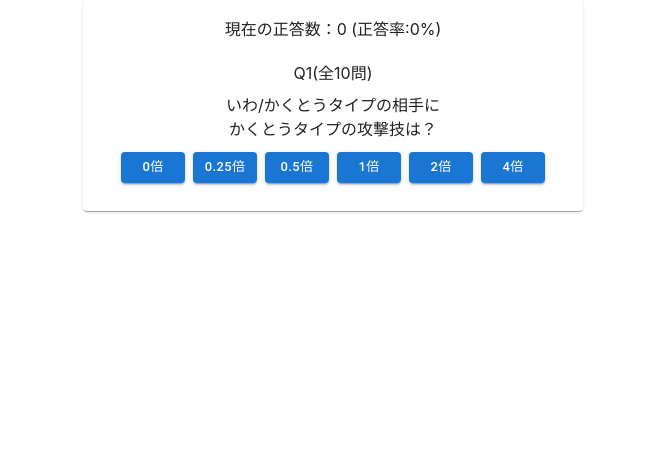
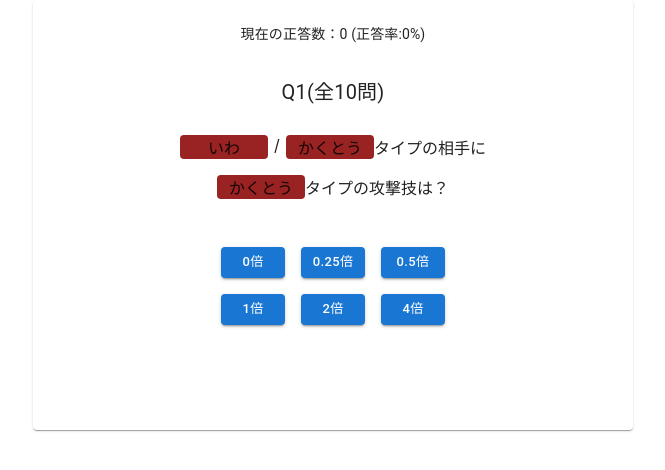
Before and after one commit to kotosanagi/pokeQuiz, a React (Create React App) app: page / in a window 1280 px wide. Shown: the top 470 px of the page, without its empty margins (307-972 px from the left). Built offline with nearby package versions, Linux system fonts and the light colour scheme.

Commit message:
fix style

```diff
--- a/src/component/Answer.tsx
+++ b/src/component/Answer.tsx
@@ -1,109 +1,59 @@
 import React from 'react';
 import Button from "@mui/material/Button";
 import { State } from '../logic/quizLogic';
-import { Table, TableBody, TableCell, TableContainer, TableHead, TableRow } from '@mui/material';
-import Question from './Question';
+import Box from '@mui/material/Box';
+import Table from '@mui/material/Table';
+import { TableCell, TableRow } from '@mui/material';
 
 export default function Answer(props: {
     buttonHandler: (code: string) => void;
     state: State;
 }) {
-    const defType1List = props.state.questions.map(question => <div>{question.defenceType1}</div>);
-    const defType2List = props.state.questions.map(question => <div>{question.defenceType2}</div>);
-    const attackTypeList = props.state.questions.map(question => <div>{question.attackType}</div>);
-    const correctAnswerList = props.state.questions.map(question => <div>{question.correctAnswer}</div>);
-    const answerList = props.state.answers.map(answer => <div>{answer}</div>);
-    function createData(
-        def1: string,
-        def2: string,
-        atk:  string,
-        correctAnswer: number,
-        yourAnswer: number,
-    ) {
-        return {def1, def2, atk, correctAnswer, yourAnswer};
-    }
-    function createRows(
-        state: State,
-    ) {
-        let rows = Array(0);
-        if (state.isResult) {
-            state.questions.map((questionSet, index) => {
-                const def2 = questionSet.defenceType2 ? questionSet.defenceType2 : ''
-                rows.push(createData(
-                    questionSet.defenceType1,
-                    def2,
-                    questionSet.attackType,
-                    questionSet.correctAnswer,
-                    state.answers[index]
-                ))
-            })
-        }
-
-        return rows;
-    }
-    const rows = createRows(props.state);
-
+    const state = props.state
+    const question = state.questions[state.nowQuizNum - 1]
+    const answer = state.answers[state.nowQuizNum-1]
     return (
         <div>
-            { props.state.isQuestion && !props.state.isResult &&
-            <div>
-                <Button size="small" sx={{ m: 0.5 }} variant='contained' onClick={() => props.buttonHandler("0")} >0倍</Button>
-                <Button size="small" sx={{ m: 0.5 }} variant='contained' onClick={() => props.buttonHandler("0.25")} >0.25倍</Button>
-                <Button size="small" sx={{ m: 0.5 }} variant='contained' onClick={() => props.buttonHandler("0.5")} >0.5倍</Button>
-                <Button size="small" sx={{ m: 0.5 }} variant='contained' onClick={() => props.buttonHandler("1")} >1倍</Button>
-                <Button size="small" sx={{ m: 0.5 }} variant='contained' onClick={() => props.buttonHandler("2")} >2倍</Button>
-                <Button size="small" sx={{ m: 0.5 }} variant='contained' onClick={() => props.buttonHandler("4")} >4倍</Button>
-            </div>
+            { state.isQuestion && !state.isResult &&
+            <Box sx={{m:4}}>
+                <Box>
+                    <Button size="small" sx={{ m: 1 }} variant='contained' onClick={() => props.buttonHandler("0")} >0倍</Button>
+                    <Button size="small" sx={{ m: 1 }} variant='contained' onClick={() => props.buttonHandler("0.25")} >0.25倍</Button>
+                    <Button size="small" sx={{ m: 1 }} variant='contained' onClick={() => props.buttonHandler("0.5")} >0.5倍</Button>
+                </Box>
+                <Box>
+                    <Button size="small" sx={{ m: 1 }} variant='contained' onClick={() => props.buttonHandler("1")} >1倍</Button>
+                    <Button size="small" sx={{ m: 1 }} variant='contained' onClick={() => props.buttonHandler("2")} >2倍</Button>
+                    <Button size="small" sx={{ m: 1 }} variant='contained' onClick={() => props.buttonHandler("4")} >4倍</Button>
+                </Box>
+            </Box>
             }
-            { !props.state.isQuestion &&
+            { !state.isQuestion &&
             <div>
                 <div>
-                    { props.state.questions[props.state.nowQuizNum-1].correctAnswer === props.state.answers[props.state.nowQuizNum-1]
-                    ?
-                        <div><b>正解！</b></div>
-                    :
-                        <div><b>不正解...</b></div>
+                    { question.correctAnswer === answer
+                        ? <Box sx={{fontSize:24, color:'green', m:2}}>正解！！！ </Box>
+                        : <Box sx={{fontSize:24, color:'blue', m:2}}>不正解...</Box>
                     }
                     {
-                        <div>
-                            正答:{props.state.questions[props.state.nowQuizNum-1].correctAnswer}
-                            <br />
-                            あなたの回答:{props.state.answers[props.state.nowQuizNum-1]}
-                        </div>
+                        <Table size="small" sx={{width:200, mx:"auto", mb:2}}>
+                            <TableRow>
+                                <TableCell>正答</TableCell>
+                                <TableCell>{question.correctAnswer}倍</TableCell>
+                            </TableRow>
+                            <TableRow>
+                                <TableCell>あなたの回答</TableCell>
+                                <TableCell>{answer}倍</TableCell>
+                            </TableRow>
+                        </Table>
                     }
-                    <Button size="small" sx={{ m: 0.5 }} variant='contained' onClick={() => props.buttonHandler("次へ")} >次へ</Button>
+                    <Button
+                        size="small"
+                        sx={{ m: 0.5 }}
+                        variant='contained'
+                        onClick={() => props.buttonHandler("次へ")}
+                    >次へ</Button>
                 </div>
-            </div>
-            }
-            { props.state.isResult &&
-            <div>
-                <TableContainer>
-                    <Table>
-                        <TableHead>
-                            <TableCell>問題番号</TableCell>
-                            <TableCell>防御タイプ1</TableCell>
-                            <TableCell>防御タイプ2</TableCell>
-                            <TableCell>攻撃タイプ</TableCell>
-                            <TableCell>正答</TableCell>
-                            <TableCell>あなたの答え</TableCell>
-                        </TableHead>
-                        <TableBody>
-                            {rows.map((row, index) => (
-                                <TableRow
-                                    key={index + 1}
-                                >
-                                    <TableCell>{index + 1}</TableCell>
-                                    <TableCell>{row.def1}</TableCell>
-                                    <TableCell>{row.def2}</TableCell>
-                                    <TableCell>{row.atk}</TableCell>
-                                    <TableCell>{row.correctAnswer}</TableCell>
-                                    <TableCell>{row.yourAnswer}</TableCell>
-                                </TableRow>
-                            ))}
-                        </TableBody>
-                    </Table>
-                </TableContainer>
-                <Button size="small" sx={{ m: 0.5 }} variant='contained' onClick={() => props.buttonHandler("リトライ")} >リトライ</Button>
             </div>
             }
         </div>
--- a/src/component/PokeTypeQuiz.tsx
+++ b/src/component/PokeTypeQuiz.tsx
@@ -6,6 +6,7 @@ import makeQuestions from '../logic/makeQuestions';
 import quizLogic, { State } from '../logic/quizLogic';
 import Answer from "./Answer";
 import Question from "./Question";
+import Result from './Result';
 
 export default function PokeTypeQuiz() {
 
@@ -28,13 +29,20 @@ export default function PokeTypeQuiz() {
     }
 
     return (
-    <Box sx = {{width:500, height: 800, mx:"auto"}}>
-        <Card>
-            <CardContent>
-                <Question state={state}/>
-                <Answer buttonHandler={buttonHandler} state={state} />
-            </CardContent>
-        </Card>
+    <Box sx = {{height: "auto", mx:"auto"}}>
+        { !state.isResult &&
+            <Box>
+                <Card sx = {{maxWidth:600, minHeight: 430, mx:"auto"}}>
+                    <CardContent>
+                        <Question state={state}/>
+                        <Answer buttonHandler={buttonHandler} state={state} />
+                    </CardContent>
+                </Card>
+            </Box>
+        }
+        { state.isResult &&
+            <Result buttonHandler={buttonHandler} state={state} />
+        }
     </Box>
     );
 }
--- a/src/component/Question.tsx
+++ b/src/component/Question.tsx
@@ -1,5 +1,6 @@
 import Box from '@mui/material/Box';
-import Card from '@mui/material/Card';
+import Grid from '@mui/material/Grid';
+import Typography from '@mui/material/Typography';
 import React from 'react';
 import { State } from '../logic/quizLogic';
 
@@ -8,25 +9,51 @@ export default function Question(props: {
 }) {
     const state = props.state
     const question = state.questions[state.nowQuizNum - 1]
-    const defType = question.defenceType2 ? question.defenceType1 + '/' + question.defenceType2 : question.defenceType1
-    const atkType = question.attackType
     const correctRate = state.answers.length === 0 ? 0 : Math.round((state.numCorrect/state.answers.length)*100)
 
     return (
     <div>
         { !state.isResult &&
         <div>
-            <div>
+            <Typography sx={{ fontSize: 14, mt:1, mb:2}} >
                 現在の正答数：{state.numCorrect} (正答率:{correctRate}%)
-            </div>
+            </Typography>
+            <Typography sx={{ fontSize: 20, mt:4}} >
+                Q{state.nowQuizNum}(全{state.totalQuizNum}問)
+            </Typography>
             <br />
-            Q{state.nowQuizNum}(全{state.totalQuizNum}問)
-            <br />
-            <Box sx={{my:1}}>
-                {defType}タイプの相手に
-                <br />
-                {atkType}タイプの攻撃技は？
-            </Box>
+            <Grid container alignItems='center' justifyContent='center' direction="column">
+            {question.defenceType2 &&
+                    <Box sx={{display: 'flex', m:1}}>
+                        <Box sx={{display: 'flex'}}>
+                            <Box sx={{ width:88, fontSize:16, backgroundColor:'#992222', borderRadius:1 }}>{question.defenceType1}</Box>
+                            <Box sx={{ width:10, mx:0.5}}>/</Box>
+                            <Box sx={{ width:88, fontSize:16, backgroundColor:'#992222', borderRadius:1 }}>{question.defenceType2}</Box>
+                        </Box>
+                        <Box>
+                            タイプの相手に
+                        </Box>
+                    </Box>
+                }
+                {!question.defenceType2 &&
+                    <Box sx={{display: 'flex', m:1}}>
+                        <Box sx={{ width:88, fontSize:16, backgroundColor:'#992222', borderRadius:1 }}>{question.defenceType1}</Box>
+                        <Box>
+                            タイプの相手に
+                        </Box>
+                    </Box>
+                }
+            </Grid>
+            <Grid container alignItems='center' justifyContent='center' direction="column">
+                <Box sx={{display: 'flex', m:1}}>
+                    <Box sx={{ width:88, fontSize:16, backgroundColor:'#992222', borderRadius:1 }}>
+                        {question.attackType}
+                    </Box>
+                    <Box>
+                        タイプの攻撃技は？
+                    </Box>
+                </Box>
+            </Grid>
         </div>
         }
     </div>
--- /dev/null
+++ b/src/component/Result.tsx
@@ -0,0 +1,74 @@
+import React from 'react';
+import Button from "@mui/material/Button";
+import { State } from "../logic/quizLogic";
+import { Table, TableBody, TableCell, TableContainer, TableHead, TableRow } from '@mui/material';
+
+export default function Result(props: {
+    buttonHandler: (code: string) => void;
+    state: State;
+}) {
+    function createData(
+        def1: string,
+        def2: string,
+        atk:  string,
+        correctAnswer: number,
+        yourAnswer: number,
+    ) {
+        return {def1, def2, atk, correctAnswer, yourAnswer};
+    }
+    function createRows(
+        state: State,
+    ) {
+        let rows = Array(0);
+        if (state.isResult) {
+            state.questions.map((questionSet, index) => {
+                const def2 = questionSet.defenceType2 ? questionSet.defenceType2 : ''
+                rows.push(createData(
+                    questionSet.defenceType1,
+                    def2,
+                    questionSet.attackType,
+                    questionSet.correctAnswer,
+                    state.answers[index]
+                ))
+            })
+        }
+        return rows;
+    }
+    const rows = createRows(props.state);
+    return (
+        <div>
+            { props.state.isResult &&
+            <div>
+                <p>結果一覧</p>
+                <TableContainer>
+                    <Table>
+                        <TableHead>
+                            <TableCell>問題No.</TableCell>
+                            <TableCell>防御タイプ1</TableCell>
+                            <TableCell>防御タイプ2</TableCell>
+                            <TableCell>攻撃タイプ</TableCell>
+                            <TableCell>正答</TableCell>
+                            <TableCell>あなたの答え</TableCell>
+                        </TableHead>
+                        <TableBody>
+                            {rows.map((row, index) => (
+                                <TableRow
+                                key={index + 1}
+                                >
+                                    <TableCell>{index + 1}</TableCell>
+                                    <TableCell>{row.def1}</TableCell>
+                                    <TableCell>{row.def2}</TableCell>
+                                    <TableCell>{row.atk}</TableCell>
+                                    <TableCell>{row.correctAnswer}倍</TableCell>
+                                    <TableCell>{row.yourAnswer}倍</TableCell>
+                                </TableRow>
+                            ))}
+                        </TableBody>
+                    </Table>
+                </TableContainer>
+                <Button size="small" sx={{ m: 2 }} variant='contained' onClick={() => props.buttonHandler("リトライ")} >リトライ</Button>
+            </div>
+            }
+        </div>
+    )
+}
```
